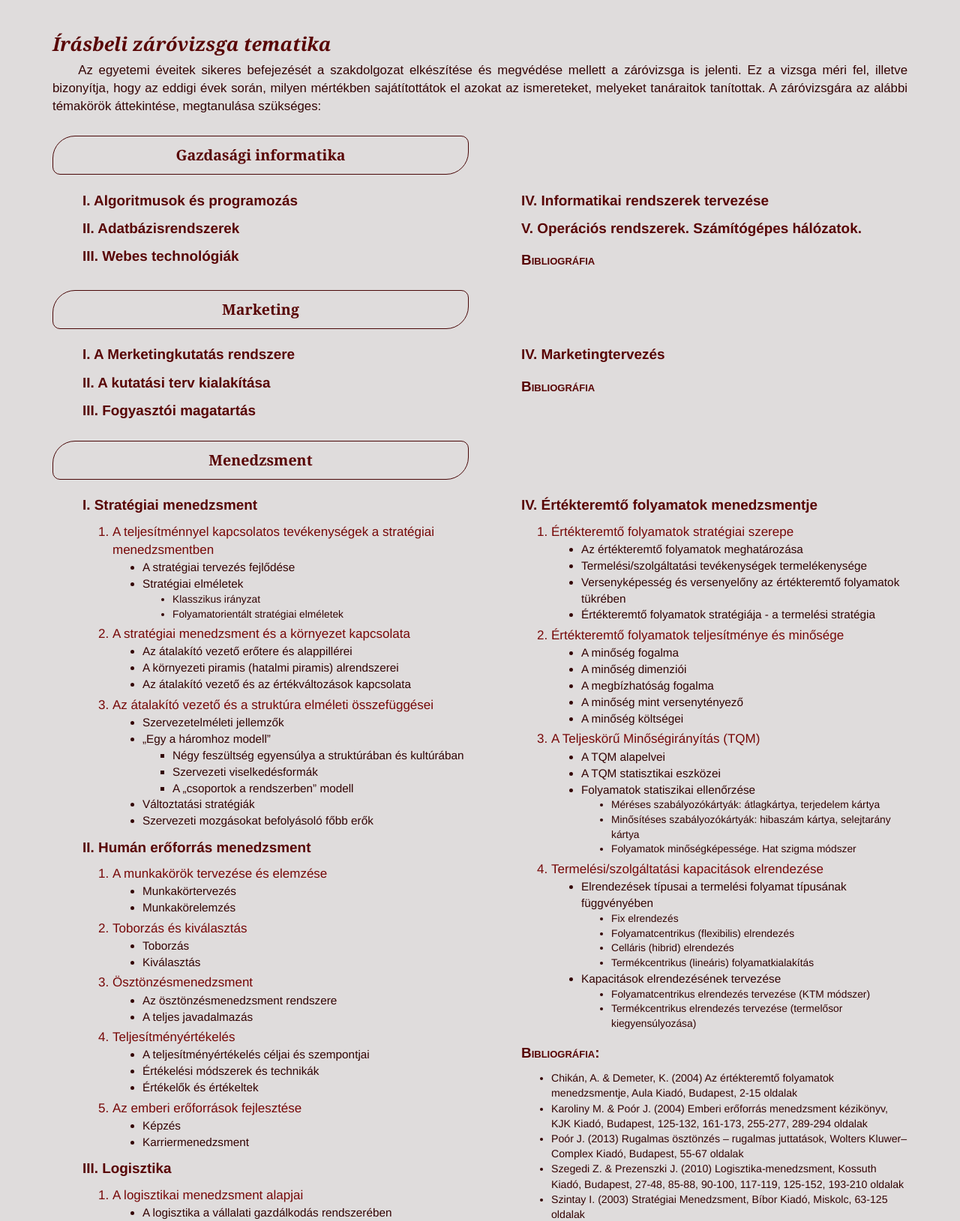
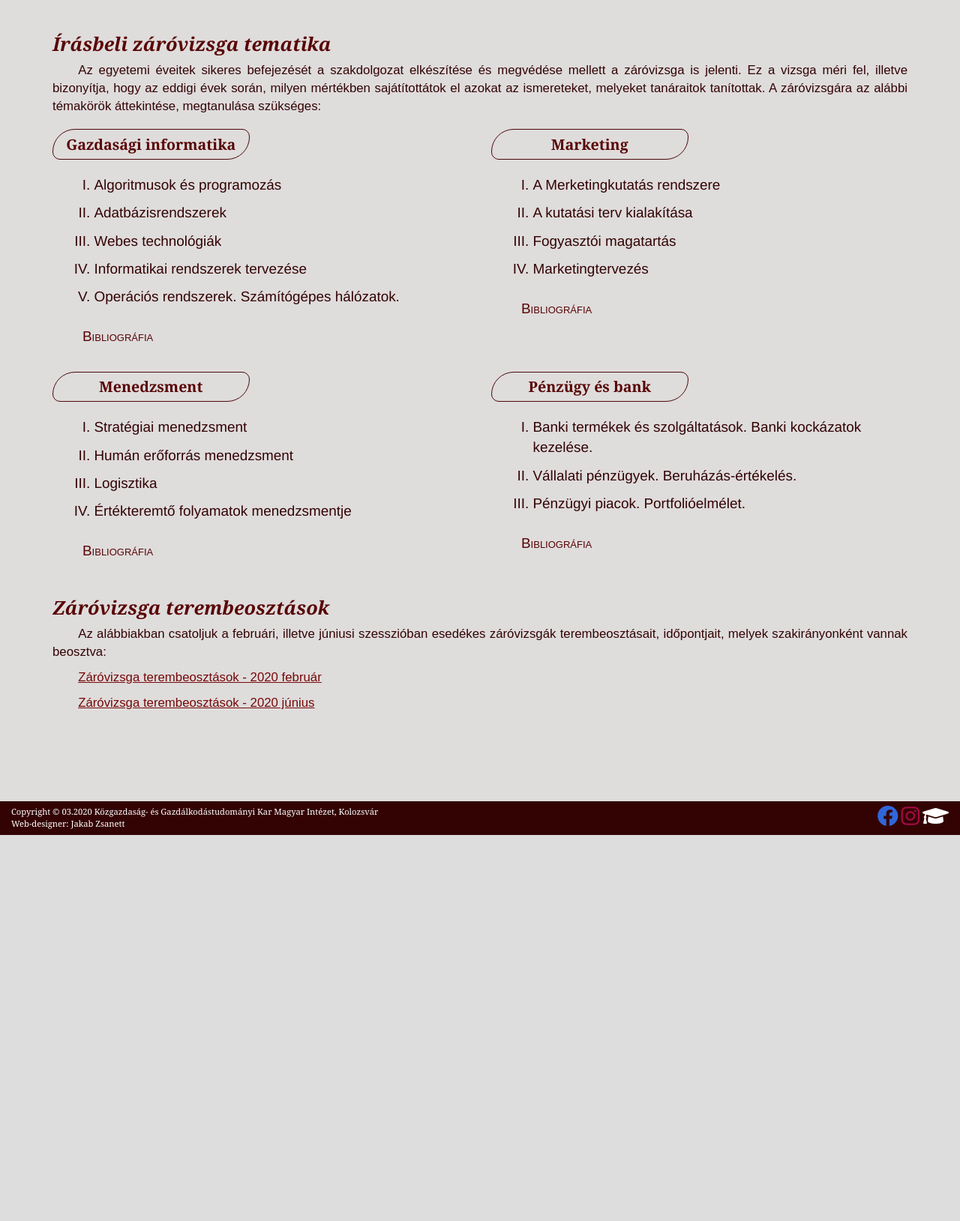
Before and after one commit to zsanett28/Thesis_presentation_for_students, a PHP site: page /Zarovizsga.html in a window 1280 px wide. Shown: the part 337-1966 px from the top of the page at 75% size. After the commit the page ends 1451 px from the top, so only its background shows below. Run offline with PHP 8.4, Linux system fonts and the light colour scheme.

Commit message:
zarovizsga list-js ready

```diff
--- a/Zarovizsga.html
+++ b/Zarovizsga.html
@@ -44,17 +44,19 @@
             </div>
         </div>
 
+
+        <div class="row">
+
+            <div class="col-md-6">
+
                 <div class="row">
                     <div class="col-md-6">
                         <p class="paragraf-bordered">Gazdasági informatika</p>
                     </div>
                 </div>
 
-        <div class="row long-text">
-
-            <div class="col-md-6">
-                <ul class="roman-list">
-                    <li onclick="appear('hidden-text1')">I. Algoritmusok és programozás</li>
+                <ol type="I" class="roman-list">
+                    <li class="pointer" onclick="appear('hidden-text1')">Algoritmusok és programozás</li>
                         <div id="hidden-text1">
                             <ol type="1" class="number-list">
                                 <li>Algoritmusok és adatszerkezetek</li>
@@ -75,7 +77,7 @@
                                 </ul>
                             </ol>
                         </div>
-                    <li onclick="appear('hidden-text2')">II. Adatbázisrendszerek</li>
+                    <li class="pointer" onclick="appear('hidden-text2')">Adatbázisrendszerek</li>
                         <div id="hidden-text2">
                             <ol type="1" class="number-list">
                                 <li>Relációs adatbáziskezelő rendszerek</li>
@@ -98,7 +100,7 @@
                                 </ul>
                             </ol>
                         </div>
-                    <li onclick="appear('hidden-text3')">III. Webes technológiák</li>
+                    <li class="pointer" onclick="appear('hidden-text3')">Webes technológiák</li>
                         <div id="hidden-text3">
                             <ol type="1" class="number-list">
                                 <li>Relációs adatbáziskezelő rendszerek</li>
@@ -115,12 +117,7 @@
                                 </ul>
                             </ol>
                         </div>
-                </ul>
-            </div>
-
-            <div class="col-md-6">
-                <ul class="roman-list">
-                    <li onclick="appear('hidden-text4')">IV. Informatikai rendszerek tervezése</li>
+                    <li class="pointer" onclick="appear('hidden-text4')">Informatikai rendszerek tervezése</li>
                         <div id="hidden-text4">
                             <ol type="1" class="number-list">
                                 <li>A rendszerfejlesztés lépései</li>
@@ -130,7 +127,7 @@
                                 <li>UML diagrammok</li>
                             </ol>
                         </div>
-                    <li onclick="appear('hidden-text5')">V. Operációs rendszerek. Számítógépes hálózatok.</li>
+                    <li class="pointer" onclick="appear('hidden-text5')">Operációs rendszerek. Számítógépes hálózatok.</li>
                         <div id="hidden-text5">
                             <ol type="1" class="number-list">
                                 <li>Operációs rendszerek</li>
@@ -149,7 +146,7 @@
                                 </ul>
                             </ol>
                         </div>
-                    <p class="paragraf-book" onclick="appear('hidden-text6')">Bibliográfia</p>
+                    <p class="paragraf-book pointer" onclick="appear('hidden-text6')">Bibliográfia</p>
                         <div id="hidden-text6">
                             <ul class="disc-list-book">
                                 <li>Avornicului M., Informatikai rendszerek tervezése és menedzsmentje, Ábel Kiadó, 2010</li>
@@ -172,7 +169,7 @@
                 </ul>
             </div>
 
-        </div>
+            <div class="col-md-6">
 
                 <div class="row">
                     <div class="col-md-6">
@@ -180,17 +177,15 @@
                     </div>
                 </div>
 
-        <div class="row">
-            <div class="col-md-6">
-                <ul class="roman-list">
-                    <li onclick="appear('hidden-text7')">I. A Merketingkutatás rendszere</li>
+                <ol type="I" class="roman-list">
+                    <li class="pointer" onclick="appear('hidden-text7')">A Merketingkutatás rendszere</li>
                     <div id="hidden-text7">
                         <ol type="1" class="number-list">
                             <li>A marketingkutatás meghatározása és szerepe a vállalati döntéshozatalban</li>
                             <li>A kutatási probléma meghatározása és megközelítésének kidolgozása</li>
                         </ol>
                     </div>
-                    <li onclick="appear('hidden-text8')">II. A kutatási terv kialakítása</li>
+                    <li class="pointer" onclick="appear('hidden-text8')">A kutatási terv kialakítása</li>
                     <div id="hidden-text8">
                         <ol type="1" class="number-list">
                             <li>A kutatási terv kialakítása</li>
@@ -201,7 +196,7 @@
                             <li>Kérdőívszerkesztés és nyomtatványok tervezése</li>
                         </ol>
                     </div>
-                    <li onclick="appear('hidden-text9')">III. Fogyasztói magatartás</li>
+                    <li class="pointer" onclick="appear('hidden-text9')">Fogyasztói magatartás</li>
                     <div id="hidden-text9">
                         <ol type="1" class="number-list">
                                 <li>A vásárlási döntési folyamat</li>
@@ -210,12 +205,7 @@
                                 <li>A fogyasztó attitűdje és a hatása a vásárlási döntésre</li>
                         </ol>
                     </div>
-                </ul>
-            </div>
-
-            <div class="col-md-6">
-                <ul class="roman-list">
-                    <li onclick="appear('hidden-text10')">IV. Marketingtervezés</li>
+                    <li class="pointer" onclick="appear('hidden-text10')">Marketingtervezés</li>
                     <div id="hidden-text10">
                         <ol type="1" class="number-list">
                             <li>Bevezetés a marketingterv készítésébe</li>
@@ -246,9 +236,10 @@
                             </ul>
                                 <li>Erőforrás és időterv</li>
                                 <li>Ellenőrzés és visszacsatolás</li>
+                            </ul>
                         </ol>
                     </div>
-                    <p class="paragraf-book" onclick="appear('hidden-text11')">Bibliográfia</p>
+                    <p class="paragraf-book pointer" onclick="appear('hidden-text11')">Bibliográfia</p>
                     <div id="hidden-text11">
                         <ul class="disc-list-book">
                             <li>Malhotra K. N., Marketingkutatás, Akadémiai Kiadó, Budapest, 2009</li>
@@ -256,10 +247,13 @@
                             <li>Keszey T., Gyulavári T., Marketingtervezés, Akadémiai Kiadó, Budapest, 2016</li>
                         </ul>
                     </div>
-                </ul>
             </div>
 
         </div>
+
+        <div class="row">
+
+            <div class="col-md-6">
 
                 <div class="row">
                     <div class="col-md-6">
@@ -267,10 +261,9 @@
                     </div>
                 </div>
 
-        <div class="row">
-            <div class="col-md-6">
-                <ul class="roman-list">
-                    <li>I. Stratégiai menedzsment</li>
+                <ol type="I" class="roman-list">
+                    <li class="pointer" onclick="appear('hidden-text12')">Stratégiai menedzsment</li>
+                    <div id="hidden-text12">
                         <ol type="1" class="number-list">
                             <li>A teljesítménnyel kapcsolatos tevékenységek a stratégiai menedzsmentben</li>
                             <ul class="disc-list-small">
@@ -301,7 +294,9 @@
                                 <li>Szervezeti mozgásokat befolyásoló főbb erők</li>
                             </ul>
                         </ol>
-                    <li>II. Humán erőforrás menedzsment</li>
+                    </div>
+                    <li class="pointer" onclick="appear('hidden-text13')">Humán erőforrás menedzsment</li>
+                    <div id="hidden-text13">
                         <ol type="1" class="number-list">
                             <li>A munkakörök tervezése és elemzése</li>
                             <ul class="disc-list-small">
@@ -330,7 +325,9 @@
                                 <li>Karriermenedzsment</li>
                             </ul>
                         </ol>
-                    <li>III. Logisztika</li>
+                    </div>
+                    <li class="pointer" onclick="appear('hidden-text14')">Logisztika</li>
+                    <div id="hidden-text14">
                         <ol type="1" class="number-list">
                             <li>A logisztikai menedzsment alapjai</li>
                             <ul class="disc-list-small">
@@ -378,12 +375,9 @@
                                 </ul>
                             </ul>
                         </ol>
-                </ul>
                     </div>
-
-            <div class="col-md-6">
-                <ul class="roman-list">
-                    <li>IV. Értékteremtő folyamatok menedzsmentje</li>
+                    <li class="pointer" onclick="appear('hidden-text15')">Értékteremtő folyamatok menedzsmentje</li>
+                    <div id="hidden-text15">
                         <ol type="1" class="number-list">
                             <li>Értékteremtő folyamatok stratégiai szerepe</li>
                             <ul class="disc-list-small">
@@ -428,7 +422,9 @@
                                 </ul>
                             </ul>
                         </ol>
-                    <p class="paragraf-book">Bibliográfia: </p>
+                    </div>
+                    <p class="paragraf-book pointer" onclick="appear('hidden-text16')">Bibliográfia</p>
+                    <div id="hidden-text16">
                         <ul class="disc-list-book">
                             <li>Chikán, A. & Demeter, K. (2004) Az értékteremtő folyamatok menedzsmentje, Aula Kiadó,
                                 Budapest, 2-15 oldalak</li>
@@ -442,9 +438,12 @@
                             <li>Vörös J. (2010) Termelés- és szolgáltatásmenedzsment, Akadémiai Kiadó, Budapest, 11-15,
                                 29-43, 141-175, 179-201 oldalak</li>
                         </ul>
-                </ul>
                     </div>
+                </ol>
+
             </div>
+
+            <div class="col-md-6">
 
                 <div class="row">
                     <div class="col-md-6">
@@ -452,10 +451,9 @@
                     </div>
                 </div>
 
-        <div class="row">
-            <div class="col-md-6">
-                <ul class="roman-list">
-                    <li>I. Banki termékek és szolgáltatások. Banki kockázatok kezelése.</li>
+                <ol type="I" class="roman-list">
+                    <li class="pointer" onclick="appear('hidden-text17')">Banki termékek és szolgáltatások. Banki kockázatok kezelése.</li>
+                    <div id="hidden-text17">
                         <ol type="1" class="number-list">
                             <li>Bankműveletek</li>
                             <ul class="disc-list-small">
@@ -487,7 +485,9 @@
                                 <li>Működési kockázat</li>
                             </ul>
                         </ol>
-                    <li>II. Vállalati pénzügyek. Beruházás-értékelés.</li>
+                    </div>
+                    <li class="pointer" onclick="appear('hidden-text18')">Vállalati pénzügyek. Beruházás-értékelés.</li>
+                    <div id="hidden-text18">
                         <ol type="1" class="number-list">
                             <li>A jelenérték és a tőke alternatívaköltsége</li>
                             <ul class="disc-list-small">
@@ -536,13 +536,9 @@
                                 <li>A pénzügyi lízing értékelése</li>
                             </ul>
                         </ol>
-                </ul>
-
                     </div>
-
-            <div class="col-md-6">
-                <ul class="roman-list">
-                    <li>III. Pénzügyi piacok. Portfolióelmélet.</li>
+                    <li class="pointer" onclick="appear('hidden-text19')">Pénzügyi piacok. Portfolióelmélet.</li>
+                    <div id="hidden-text19">
                         <ol type="1" class="number-list">
                             <li>Bevezetés a pénzügyi piacokba</li>
                             <ul class="disc-list-small">
@@ -583,7 +579,9 @@
                                 <li>A CAPM kritikái</li>
                             </ul>
                         </ol>
-                    <p class="paragraf-book">Bibliográfia: </p>
+                    </div>
+                    <p class="paragraf-book pointer" onclick="appear('hidden-text20')">Bibliográfia</p>
+                    <div id="hidden-text20">
                         <ul class="disc-list-book">
                             <li>Fellegi Miklós (2010), Pénzügyi ismeretek, Miskolci Egyetemi Kiadó, Miskolc,
                                 1. fejezet: 78-97. oldalak</li>
@@ -615,7 +613,8 @@
                                 16. fejezet: 247-277. oldalak,
                                 17. fejezet: 305-324. oldalak</li>
                         </ul>
-                </ul>
+                    </div>
+                </ol>
             </div>
 
         </div>
--- a/css/Szakdolgozat.css
+++ b/css/Szakdolgozat.css
@@ -811,7 +811,8 @@ form {
 }
 
 .paragraf-book{
-    margin-top: 3%;
+    margin-top: 5%;
+    margin-bottom: 5%;
     font-size: 100%;
     color: rgb(88, 4, 4);
     font-family: 'Arial';
@@ -819,15 +820,14 @@ form {
 }
 
 .roman-list{
-    list-style-type: none;
     font-size: 135%;
-    font-weight: bold;
-    color: rgb(88, 4, 4);
+    color: rgb(51, 3, 3);
 }
 
 .roman-list>li{
     margin-top: 2%;
     margin-bottom: 2%;
+    margin-left: 3%;
 }
 
 .number-list{
@@ -892,6 +892,12 @@ p#leadas-februar, p#leadas-junius{
 
 #hidden-text1, #hidden-text2, #hidden-text3, #hidden-text4,
 #hidden-text5, #hidden-text6, #hidden-text7, #hidden-text8,
-#hidden-text9, #hidden-text10, #hidden-text11{
+#hidden-text9, #hidden-text10, #hidden-text11, #hidden-text12,
+#hidden-text13, #hidden-text14, #hidden-text15, #hidden-text16,
+#hidden-text17, #hidden-text18, #hidden-text19, #hidden-text20{
     display: none;
 }
+
+.pointer{
+    cursor: pointer;
+}
```
Lines whose indentation alone changed are shown as unchanged.
